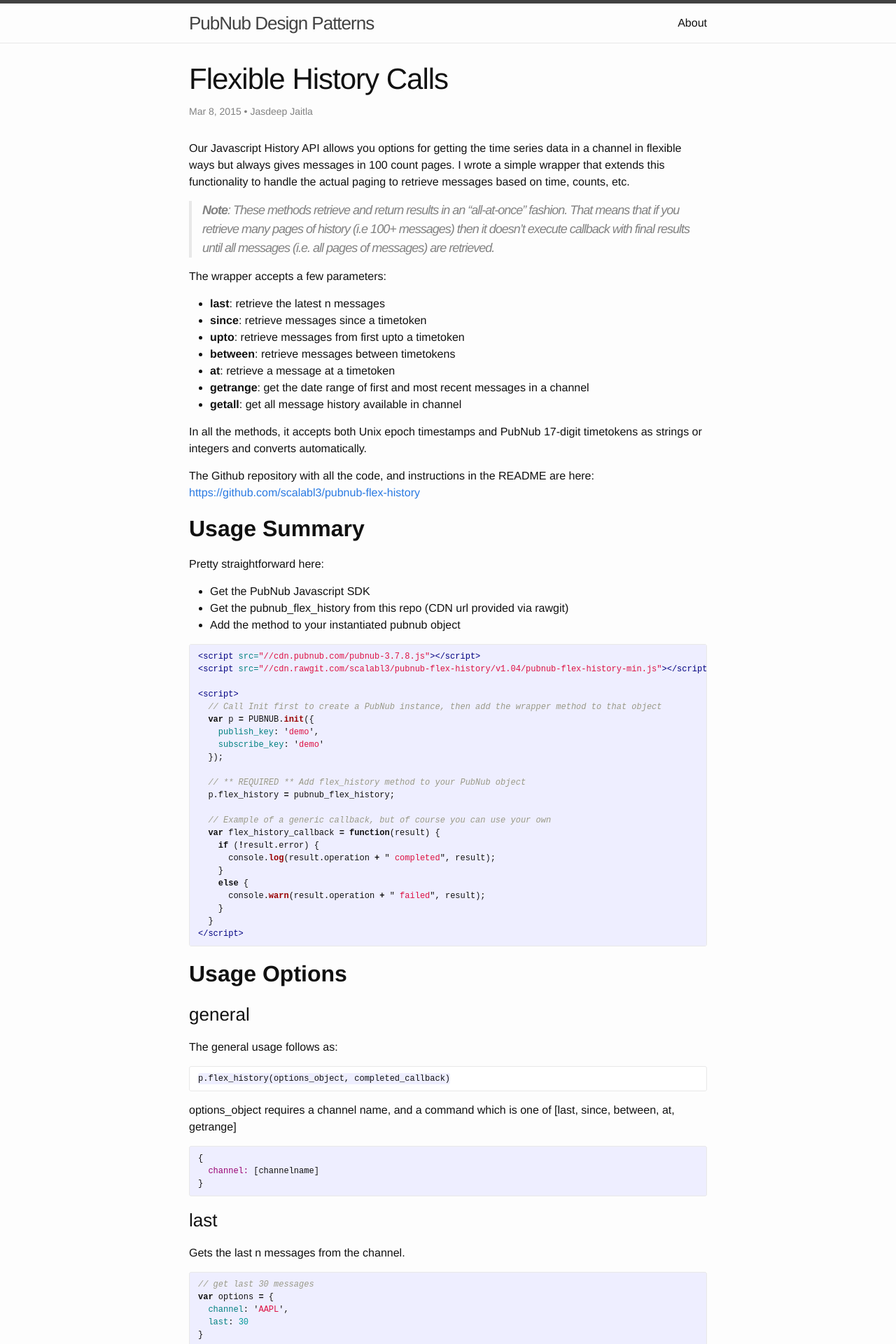
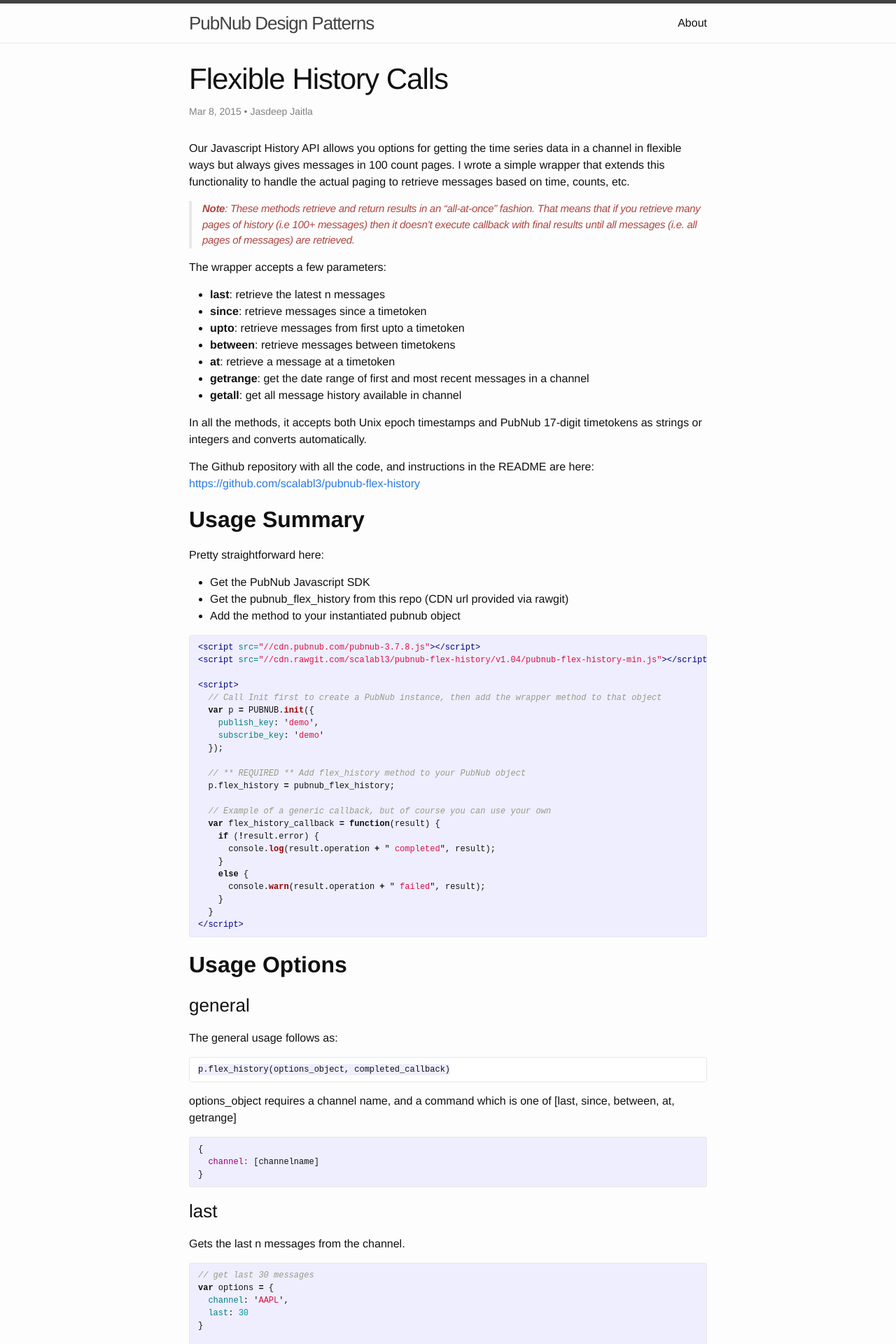
Before and after one commit to pubnub/pubnub-design-patterns, a Jekyll site: the page built from _posts/2015-03-06-Flexible-History-Calls.md, in a window 1280 px wide. Shown: the top 1920 px of the page at 70% size. Built offline with Jekyll 4.4.1, drawn with Linux system fonts in a browser that asks for light colours.

Commit message:
update flex history post

```diff
--- a/css/main.scss
+++ b/css/main.scss
@@ -49,3 +49,11 @@
         "layout",
         "syntax-highlighting"
 ;
+
+blockquote {
+    color: #ad4640;
+    border-left: 4px solid #e8e8e8;
+    padding-left: 15px;
+    font-size: 15px;
+    letter-spacing: -0.02em;
+}
```
